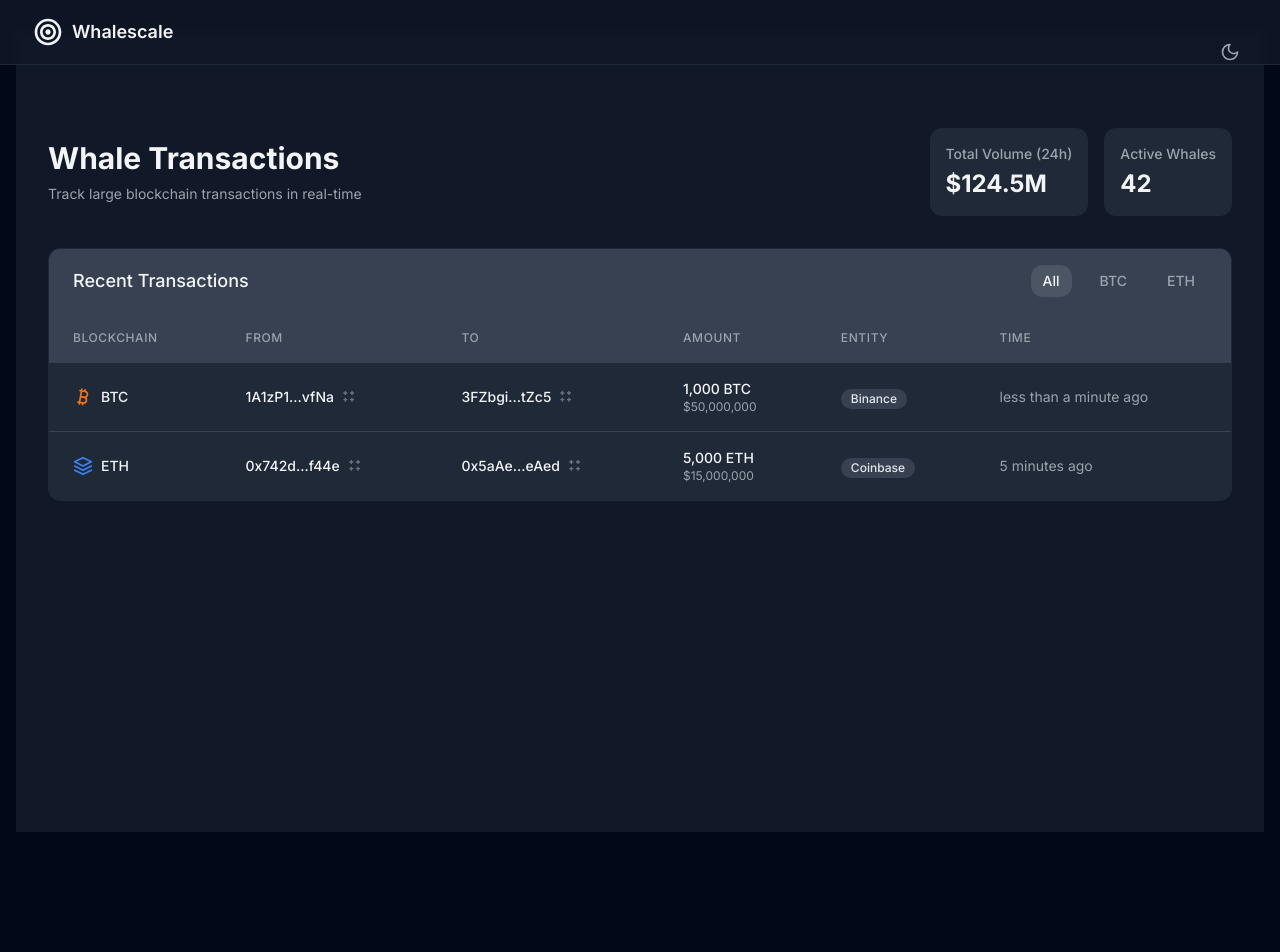
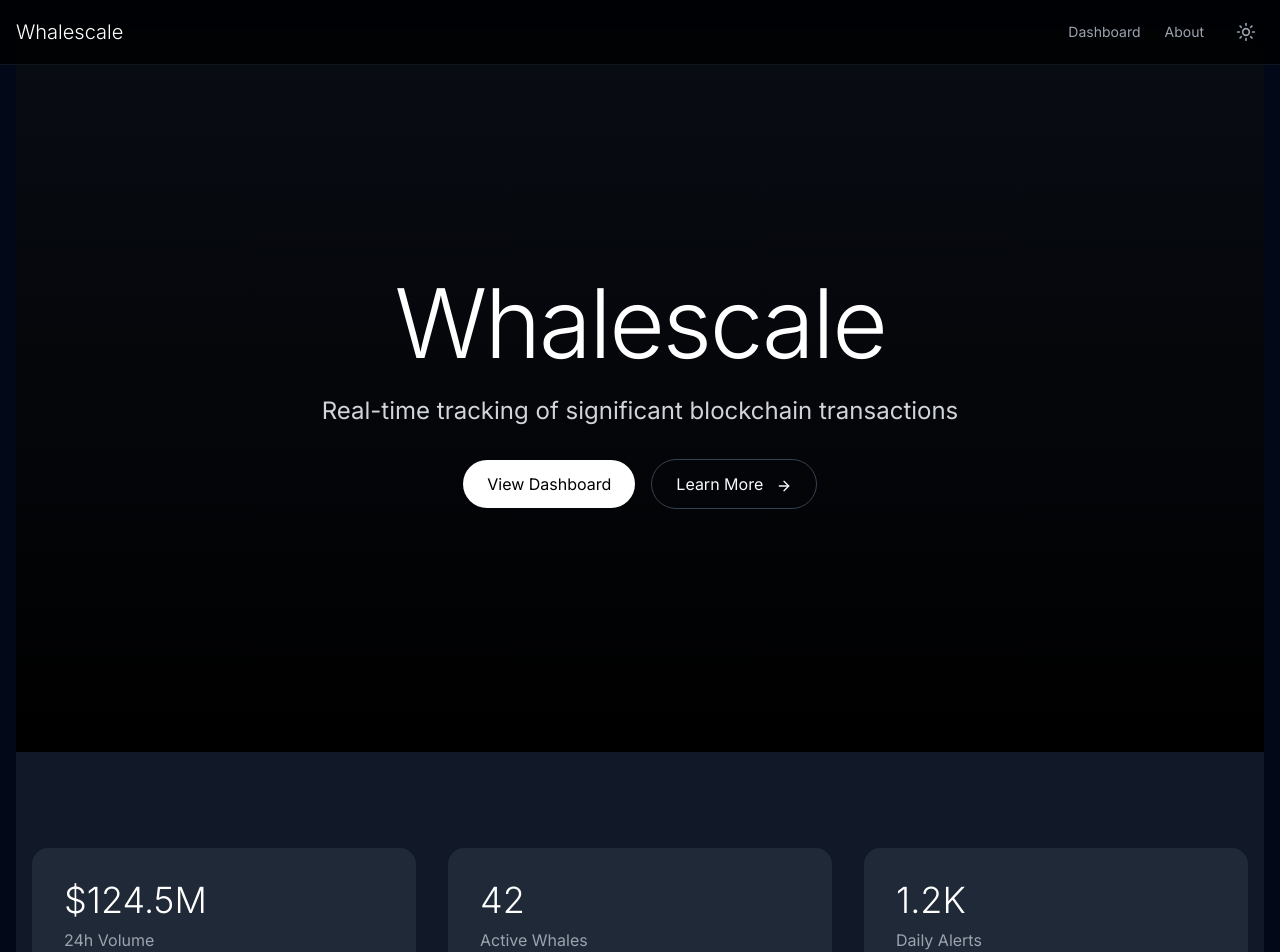
Before and after one commit to 0ptimize/whalescale, a Next.js app: page / in a window 1280 px wide. Shown: the top 952 px of the page. Before the commit the page ends 864 px from the top, so only its background shows below. Built offline with nearby package versions, Linux system fonts and the light colour scheme.

Commit message:
Update: Modern Apple-inspired design with improved navbar and layout

```diff
--- a/src/app/page.tsx
+++ b/src/app/page.tsx
@@ -1,51 +1,61 @@
 "use client"
 
 import { WhaleTable } from "@/components/whale-table"
+import { ArrowRight } from "lucide-react"
 
 export default function Home() {
   return (
-    <main className="min-h-screen bg-gray-50 pt-16 dark:bg-gray-900">
-      <div className="mx-auto max-w-7xl px-4 py-8 sm:px-6 lg:px-8">
-        <div className="mb-8 flex items-center justify-between">
-          <div>
-            <h1 className="text-3xl font-bold text-gray-900 dark:text-gray-100">
-              Whale Transactions
-            </h1>
-            <p className="mt-2 text-sm text-gray-600 dark:text-gray-400">
-              Track large blockchain transactions in real-time
-            </p>
+    <main className="min-h-screen bg-white dark:bg-black">
+      {/* Hero Section */}
+      <section className="relative h-[90vh] flex items-center justify-center overflow-hidden">
+        <div className="absolute inset-0 bg-gradient-to-b from-gray-50/50 to-white dark:from-gray-900/50 dark:to-black" />
+        <div className="relative z-10 text-center px-4">
+          <h1 className="text-6xl md:text-8xl font-light tracking-tight text-gray-900 dark:text-white mb-6">
+            Whalescale
+          </h1>
+          <p className="text-xl md:text-2xl text-gray-600 dark:text-gray-300 max-w-2xl mx-auto mb-8">
+            Real-time tracking of significant blockchain transactions
+          </p>
+          <div className="flex items-center justify-center gap-4">
+            <button className="px-6 py-3 bg-black text-white rounded-full hover:bg-gray-900 transition-colors dark:bg-white dark:text-black dark:hover:bg-gray-100">
+              View Dashboard
+            </button>
+            <button className="px-6 py-3 border border-gray-300 rounded-full hover:bg-gray-50 transition-colors dark:border-gray-700 dark:hover:bg-gray-900">
+              Learn More <ArrowRight className="inline-block ml-2 h-4 w-4" />
+            </button>
           </div>
-          <div className="flex items-center space-x-4">
-            <div className="rounded-lg bg-white p-4 shadow-sm dark:bg-gray-800">
-              <div className="text-sm font-medium text-gray-500 dark:text-gray-400">Total Volume (24h)</div>
-              <div className="mt-1 text-2xl font-bold text-gray-900 dark:text-gray-100">$124.5M</div>
+        </div>
+      </section>
+
+      {/* Stats Section */}
+      <section className="py-24 bg-gray-50 dark:bg-gray-900">
+        <div className="max-w-7xl mx-auto px-4">
+          <div className="grid grid-cols-1 md:grid-cols-3 gap-8">
+            <div className="p-8 rounded-2xl bg-white dark:bg-gray-800 shadow-sm">
+              <h3 className="text-4xl font-light text-gray-900 dark:text-white mb-2">$124.5M</h3>
+              <p className="text-gray-600 dark:text-gray-400">24h Volume</p>
             </div>
-            <div className="rounded-lg bg-white p-4 shadow-sm dark:bg-gray-800">
-              <div className="text-sm font-medium text-gray-500 dark:text-gray-400">Active Whales</div>
-              <div className="mt-1 text-2xl font-bold text-gray-900 dark:text-gray-100">42</div>
+            <div className="p-8 rounded-2xl bg-white dark:bg-gray-800 shadow-sm">
+              <h3 className="text-4xl font-light text-gray-900 dark:text-white mb-2">42</h3>
+              <p className="text-gray-600 dark:text-gray-400">Active Whales</p>
+            </div>
+            <div className="p-8 rounded-2xl bg-white dark:bg-gray-800 shadow-sm">
+              <h3 className="text-4xl font-light text-gray-900 dark:text-white mb-2">1.2K</h3>
+              <p className="text-gray-600 dark:text-gray-400">Daily Alerts</p>
             </div>
           </div>
         </div>
-        <div className="overflow-hidden rounded-lg border border-gray-200 bg-white shadow-sm dark:border-gray-800 dark:bg-gray-800">
-          <div className="border-b border-gray-200 bg-gray-50 px-6 py-4 dark:border-gray-700 dark:bg-gray-700">
-            <div className="flex items-center justify-between">
-              <h2 className="text-lg font-medium text-gray-900 dark:text-gray-100">Recent Transactions</h2>
-              <div className="flex items-center space-x-4">
-                <button className="rounded-lg bg-gray-100 px-3 py-1.5 text-sm font-medium text-gray-900 hover:bg-gray-200 dark:bg-gray-600 dark:text-gray-100 dark:hover:bg-gray-500">
-                  All
-                </button>
-                <button className="rounded-lg px-3 py-1.5 text-sm font-medium text-gray-500 hover:bg-gray-100 dark:text-gray-400 dark:hover:bg-gray-700">
-                  BTC
-                </button>
-                <button className="rounded-lg px-3 py-1.5 text-sm font-medium text-gray-500 hover:bg-gray-100 dark:text-gray-400 dark:hover:bg-gray-700">
-                  ETH
-                </button>
-              </div>
-            </div>
+      </section>
+
+      {/* Transactions Section */}
+      <section className="py-24">
+        <div className="max-w-7xl mx-auto px-4">
+          <h2 className="text-4xl font-light text-gray-900 dark:text-white mb-8">Recent Transactions</h2>
+          <div className="bg-white dark:bg-gray-800 rounded-2xl shadow-sm overflow-hidden">
+            <WhaleTable />
           </div>
-          <WhaleTable />
         </div>
-      </div>
+      </section>
     </main>
   )
 }
--- a/src/components/navbar.tsx
+++ b/src/components/navbar.tsx
@@ -8,41 +8,31 @@ export function Navbar() {
   const { theme, setTheme } = useTheme()
 
   return (
-    <nav className="fixed top-0 z-50 w-full border-b border-gray-100 bg-white/80 backdrop-blur-sm dark:border-gray-800 dark:bg-gray-900/80">
-      <div className="mx-auto flex h-16 max-w-7xl items-center justify-between px-4 sm:px-6 lg:px-8">
-        <div className="flex items-center">
-          <Link href="/" className="flex items-center">
-            <svg
-              className="h-8 w-8 text-gray-900 dark:text-gray-100"
-              viewBox="0 0 24 24"
-              fill="none"
-              xmlns="http://www.w3.org/2000/svg"
+    <nav className="fixed top-0 left-0 right-0 z-50 backdrop-blur-md bg-white/80 dark:bg-black/80 border-b border-gray-200/50 dark:border-gray-800/50">
+      <div className="max-w-7xl mx-auto px-4">
+        <div className="flex items-center justify-between h-16">
+          <Link href="/" className="text-xl font-light text-gray-900 dark:text-white">
+            Whalescale
+          </Link>
+
+          <div className="flex items-center gap-6">
+            <Link href="/dashboard" className="text-sm text-gray-600 hover:text-gray-900 dark:text-gray-400 dark:hover:text-white transition-colors">
+              Dashboard
+            </Link>
+            <Link href="/about" className="text-sm text-gray-600 hover:text-gray-900 dark:text-gray-400 dark:hover:text-white transition-colors">
+              About
+            </Link>
+            <button
+              onClick={() => setTheme(theme === "dark" ? "light" : "dark")}
+              className="p-2 rounded-full hover:bg-gray-100 dark:hover:bg-gray-800 transition-colors"
             >
-              <path
-                d="M12 2C6.48 2 2 6.48 2 12s4.48 10 10 10 10-4.48 10-10S17.52 2 12 2zm0 18c-4.41 0-8-3.59-8-8s3.59-8 8-8 8 3.59 8 8-3.59 8-8 8z"
-                fill="currentColor"
-              />
-              <path
-                d="M12 6c-3.31 0-6 2.69-6 6s2.69 6 6 6 6-2.69 6-6-2.69-6-6-6zm0 10c-2.21 0-4-1.79-4-4s1.79-4 4-4 4 1.79 4 4-1.79 4-4 4z"
-                fill="currentColor"
-              />
-              <path
-                d="M12 10c-1.1 0-2 .9-2 2s.9 2 2 2 2-.9 2-2-.9-2-2-2z"
-                fill="currentColor"
-              />
-            </svg>
-            <span className="ml-2 text-lg font-semibold text-gray-900 dark:text-gray-100">Whalescale</span>
-          </Link>
-        </div>
-        <div className="flex items-center space-x-4">
-          <button
-            onClick={() => setTheme(theme === "dark" ? "light" : "dark")}
-            className="rounded-lg p-2 text-gray-500 hover:bg-gray-100 dark:text-gray-400 dark:hover:bg-gray-800"
-          >
-            <Sun className="h-5 w-5 rotate-0 scale-100 transition-all dark:-rotate-90 dark:scale-0" />
-            <Moon className="absolute h-5 w-5 rotate-90 scale-0 transition-all dark:rotate-0 dark:scale-100" />
-            <span className="sr-only">Toggle theme</span>
-          </button>
+              {theme === "dark" ? (
+                <Sun className="h-5 w-5 text-gray-600 dark:text-gray-400" />
+              ) : (
+                <Moon className="h-5 w-5 text-gray-600 dark:text-gray-400" />
+              )}
+            </button>
+          </div>
         </div>
       </div>
     </nav>
```
